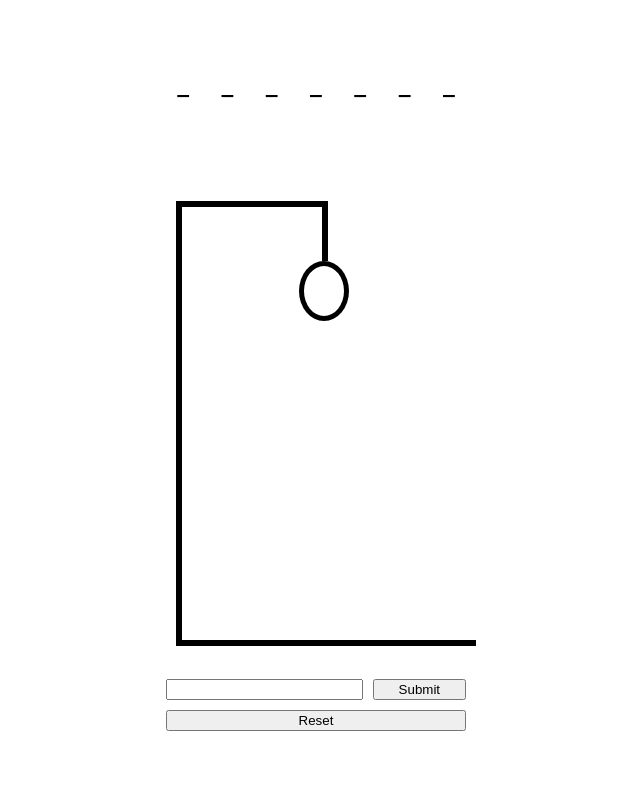
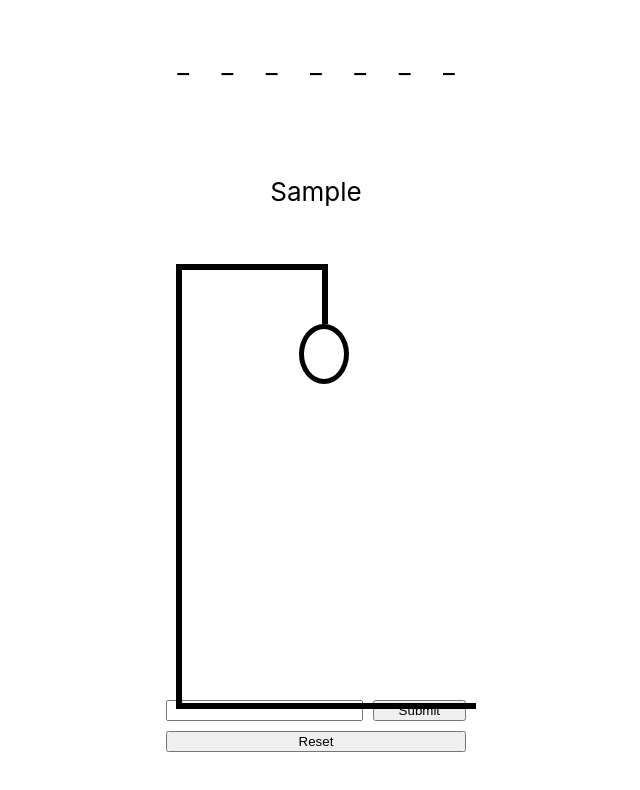
Before and after one commit to nick96/hangman-game, a React (Create React App) app: page / in a window 1280 px wide. Both pictures are taken after typing "Sample" into the empty fields and a click on the button "Submit". Shown: the top 790 px of the page, without its empty margins (324-964 px from the left). Built offline with nearby package versions, Linux system fonts and the light colour scheme.

Commit message:
Display all the letters a user has selected

```diff
--- a/src/App.tsx
+++ b/src/App.tsx
@@ -18,7 +18,7 @@ const AppContainer = styled.div`
 
 // Display for the life count.
 const LifeDisplayContainer = styled.div`
-  grid-row: 2;
+  grid-row: 3;
 `;
 
 const DynamicGridContainer = styled.div`
@@ -47,7 +47,7 @@ const LetterInputContainer = styled.div`
   display: grid;
   grid-template-columns: repeat(3, 1fr);
   grid-gap: 10px;
-  grid-row: 3;
+  grid-row: 4;
 `;
 
 const TextInput = styled.input`
@@ -83,6 +83,8 @@ interface GameState {
   lives: number;
   // State of play the player is in.
   playerStatus: PlayerStatus;
+  // All letters the user has selected in the game.
+  selectedLetters: string[];
 }
 
 const WordDisplay: React.FunctionComponent<{
@@ -140,6 +142,7 @@ const LetterInput: React.FunctionComponent<{
   const [letter, setLetter] = React.useState("");
 
   const updateGameState = (letter: string) => {
+    gameState.selectedLetters.push(letter);
     const letterIndicies = matchAll(
       gameState.word,
       new RegExp(letter, "gi")
@@ -148,23 +151,31 @@ const LetterInput: React.FunctionComponent<{
       for (let index of letterIndicies) {
         gameState.guessedLetters[index] = letter;
       }
-      setGameState({ ...gameState });
     } else {
       gameState.lives -= 1;
-      setGameState({ ...gameState });
     }
-    setLetter("");
 
     if (gameState.lives === 0) {
       gameState.playerStatus = PlayerStatus.Lose;
-      setGameState({ ...gameState });
-      alert(`You lose! The word was ${gameState.word}`);
     } else if (
       gameState.guessedLetters.every((letter: string | null) => letter !== null)
     ) {
       gameState.playerStatus = PlayerStatus.Win;
-      setGameState({ ...gameState });
-      alert("You win!");
+    }
+
+    // Set the game state down here because there are many things that modify
+    // the game state in this function.
+    setGameState({ ...gameState });
+    setLetter("");
+
+    // Do the alerting after we've set the game state so that changes will be display before the popup.
+    switch (gameState.playerStatus) {
+      case PlayerStatus.Win:
+        alert("You win!");
+        break;
+      case PlayerStatus.Lose:
+        alert(`You lose! The word was ${gameState.word}`);
+        break;
     }
   };
 
@@ -174,6 +185,7 @@ const LetterInput: React.FunctionComponent<{
       lives: INITIAL_LIVES,
       guessedLetters: gameState.word.split("").map((_) => null),
       playerStatus: PlayerStatus.Play,
+      selectedLetters: [],
     });
   };
 
@@ -198,6 +210,28 @@ const LetterInput: React.FunctionComponent<{
   );
 };
 
+const SelectedLettersDisplay: React.FunctionComponent<{
+  letters: string[];
+}> = ({ letters }) => {
+  let displayLetters = letters.map((letter, i) => {
+    return (
+      <LetterDisplay
+        key={`selected-${i + 1}`}
+        index={i + 1}
+        wordLength={letters.length}
+      >
+        {letter}
+      </LetterDisplay>
+    );
+  });
+
+  return (
+    <SelectedLettersContainer wordLength={letters.length}>
+      {displayLetters}
+    </SelectedLettersContainer>
+  );
+};
+
 function App() {
   const words = Object.keys(data);
   const word = words[Math.floor(Math.random() * words.length)];
@@ -206,11 +240,13 @@ function App() {
     guessedLetters: word.split("").map((_) => null),
     lives: INITIAL_LIVES,
     playerStatus: PlayerStatus.Play,
+    selectedLetters: [],
   });
 
   return (
     <AppContainer>
       <WordDisplay guessedLetters={gameState.guessedLetters}></WordDisplay>
+      <SelectedLettersDisplay letters={gameState.selectedLetters} />
       <LifeDisplay lives={gameState.lives} />
       <LetterInput gameState={gameState} setGameState={setGameState} />
     </AppContainer>
```
